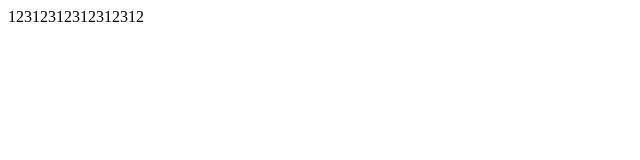
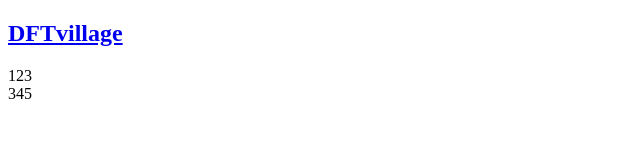
Before and after one commit to dftvillage/test1, a plain HTML site: page index.html in a window 1280 px wide. Shown: the whole page, without its empty margins (0-640 px from the left). Drawn offline with Linux system fonts and the light colour scheme.

Commit message:
Begining
Just begin to use GIt

```diff
--- a/index.html
+++ b/index.html
@@ -6,15 +6,33 @@
     <meta http-equiv="Content-Language" content="ru" />
     <link rel="stylesheet" href="css/style.css"/>
     <script src="js/jquery.js"></script>
-    <style>
-
-    </style>
 
 <script type="text/javascript">
 
 </script>
 </head>
 <body>
-    12312312312312312
+    <div class="wrap">
+        <section class="header-wrap">
+            <header class="header-wrap__header">
+                <div class="header-wrap__top-line">
+                    <div class="header-wrap__logo">
+                        <h1>
+                            <a href="#">
+                                DFTvillage
+                            </a>
+                        </h1>
+                    </div>
+                    <div class="header-wrap__search">
+                        123
+                    </div>
+                    <div class="header-wrap__other">
+                        345
+                    </div>
+                </div>
+                <nav class="header-wrap__navigation"></nav>
+            </header>
+        </section>
+    </div>
 </body>
 </html>
```
